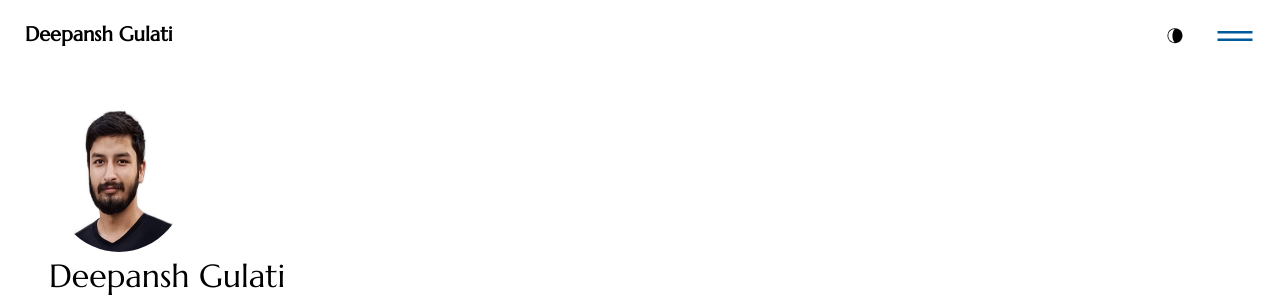
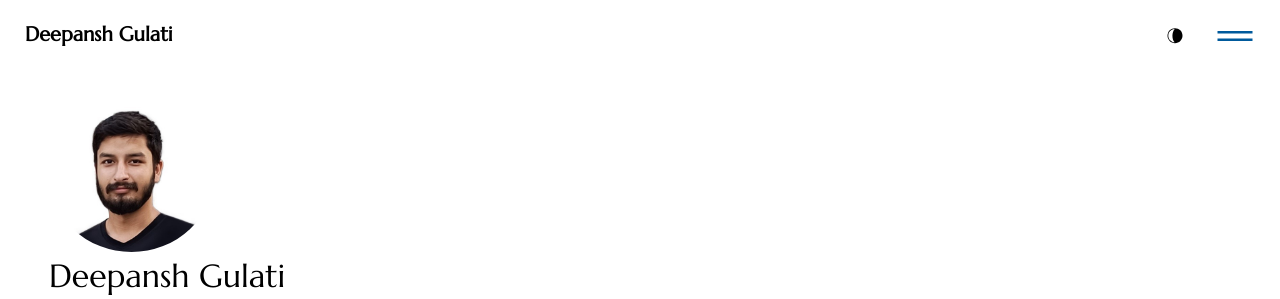
Before and after one commit to NeuralWordsmith/neuralwordsmith.github.io, a React app: page / in a window 1280 px wide. Shown: the top 299 px of the page. Built offline with nearby package versions, Linux system fonts and the light colour scheme; some packages are replaced by stand-ins of ours.

Commit message:
Update style.css

```diff
--- a/src/pages/home/style.css
+++ b/src/pages/home/style.css
@@ -77,7 +77,7 @@ body {
 }
 img {
     border-radius: 50%;  /* This makes the image circular */
-    width: 140px;        /* Width of the image - adjust as needed */
+    width: 165px;        /* Width of the image - adjust as needed */
     height: 155px;
 }
 
```
